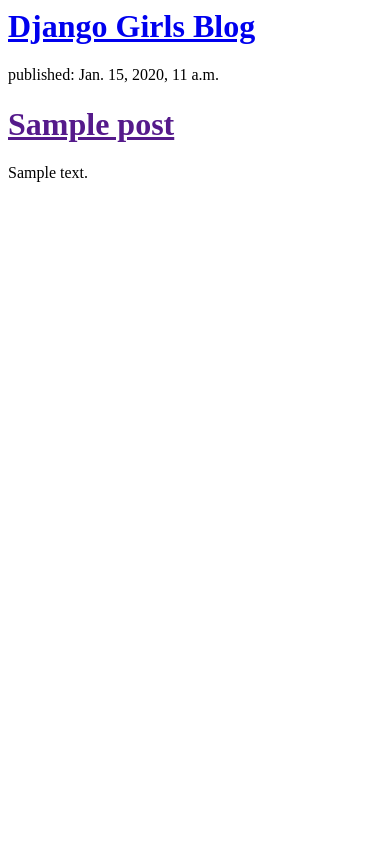
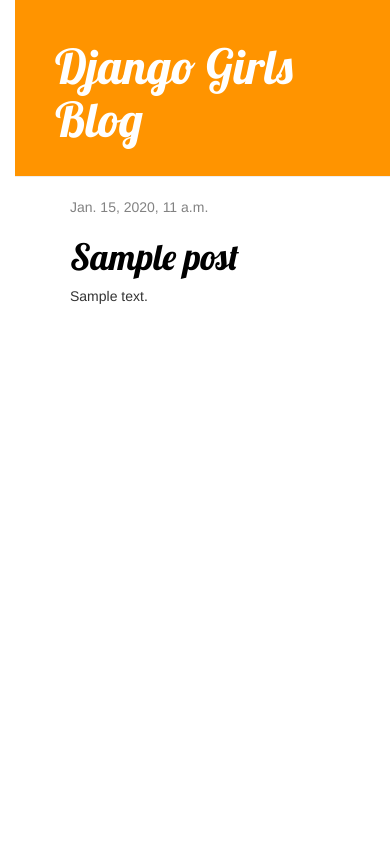
Before and after one commit to anikadiana/my-first-blog, a Django app: template blog/templates/blog/post_list.html in a window 390 px wide. Run offline with Django 3.2, Linux system fonts and the light colour scheme; the template is opened without the code that fills it: values that come from a table or form of the project are taken from there, others are empty; tables that the repository leaves empty hold one stand-in row (values such as "Sample post"); some libraries are stand-ins or nearby versions.

Commit message:
dodane URL, Vies, css, blog

```diff
--- /dev/null
+++ b/blog/static/css/blog.css
@@ -0,0 +1,56 @@
+.page-header {
+    background-color: #ff9400;
+    margin-top: 0;
+    padding: 20px 20px 20px 40px;
+}
+
+.page-header h1, .page-header h1 a, .page-header h1 a:visited, .page-header h1 a:active {
+    color: #ffffff;
+    font-size: 36pt;
+    text-decoration: none;
+}
+
+.content {
+    margin-left: 40px;
+}
+
+h1, h2, h3, h4 {
+    font-family: 'Lobster', cursive;
+}
+
+.date {
+    color: #828282;
+}
+
+.save {
+    float: right;
+}
+
+.post-form textarea, .post-form input {
+    width: 100%;
+}
+
+.top-menu, .top-menu:hover, .top-menu:visited {
+    color: #ffffff;
+    float: right;
+    font-size: 26pt;
+    margin-right: 20px;
+}
+
+.post {
+    margin-bottom: 70px;
+}
+
+.post h1 a, .post h1 a:visited {
+    color: #000000;
+}body {
+    padding-left: 15px;
+}
+h1 a {
+    color: #FCA205;
+    font-family: 'Lobster';
+}
+h2 a {
+    color: #8A2BE2;
+    font-family: 'Lobster';
+}
--- /dev/null
+++ b/blog/templates/blog/base.html
@@ -0,0 +1,24 @@
+{% load static %}
+<html>
+    <head>
+        <title>Django Girls blog</title>
+        <link rel="stylesheet" href="//maxcdn.bootstrapcdn.com/bootstrap/3.2.0/css/bootstrap.min.css">
+        <link rel="stylesheet" href="//maxcdn.bootstrapcdn.com/bootstrap/3.2.0/css/bootstrap-theme.min.css">
+        <link href="//fonts.googleapis.com/css?family=Lobster&subset=latin,latin-ext" rel="stylesheet" type="text/css">
+        <link rel="stylesheet" href="{% static 'css/blog.css' %}">
+
+    </head>
+    <body>
+        <div class="page-header">
+            <h1><a href="/">Django Girls Blog</a></h1>
+        </div>
+        <div class="content container">
+            <div class="row">
+                <div class="col-md-8">
+                {% block content %}
+                {% endblock %}
+                </div>
+            </div>
+        </div>
+    </body>
+</html>
--- a/blog/templates/blog/post_list.html
+++ b/blog/templates/blog/post_list.html
@@ -1,11 +1,13 @@
-<div>
-        <h1><a href="/">Django Girls Blog</a></h1>
-    </div>
+            {% extends 'blog/base.html' %}
 
-    {% for post in posts %}
-        <div>
-            <p>published: {{ post.published_date }}</p>
-            <h1><a href="">{{ post.title }}</a></h1>
-            <p>{{ post.text|linebreaksbr }}</p>
-        </div>
-    {% endfor %}
+            {% block content %}
+                {% for post in posts %}
+                    <div class="post">
+                        <div class="date">
+                            {{ post.published_date }}
+                        </div>
+                        <h1><a href="{% url 'post_detail' pk=post.pk %}">{{ post.title }}</a></h1>
+                        <p>{{ post.text|linebreaksbr }}</p>
+                    </div>
+                {% endfor %}
+            {% endblock %}
--- a/blog/urls.py
+++ b/blog/urls.py
@@ -3,4 +3,5 @@
 
 urlpatterns = [
     path('', views.post_list, name='post_list'),
+    path('post/<int:pk>/', views.post_detail, name='post_detail'),
 ]
--- a/blog/views.py
+++ b/blog/views.py
@@ -1,8 +1,12 @@
 from django.shortcuts import render
 from django.utils import timezone
 from .models import Post
+from django.shortcuts import render, get_object_or_404
 
 def post_list(request):
     posts = Post.objects.filter(published_date__lte=timezone.now()).order_by('published_date')
     return render(request, 'blog/post_list.html', {'posts' : posts})
 # Create your views here.
+def post_detail(request, pk):
+    post = get_object_or_404(Post, pk=pk)
+    return render(request, 'blog/post_detail.html', {'post': post})
--- a/mysite/settings.py
+++ b/mysite/settings.py
@@ -119,4 +119,4 @@
 # https://docs.djangoproject.com/en/2.0/howto/static-files/
 
 STATIC_URL = '/static/'
-STATIC_ROOT = os.path.join( BASE_DIR, 'statistic')
+STATIC_ROOT = os.path.join( BASE_DIR, 'static')
```
Also changed, not shown: blog/templates/blog/post_detail.html (added, +13 -0 lines).
